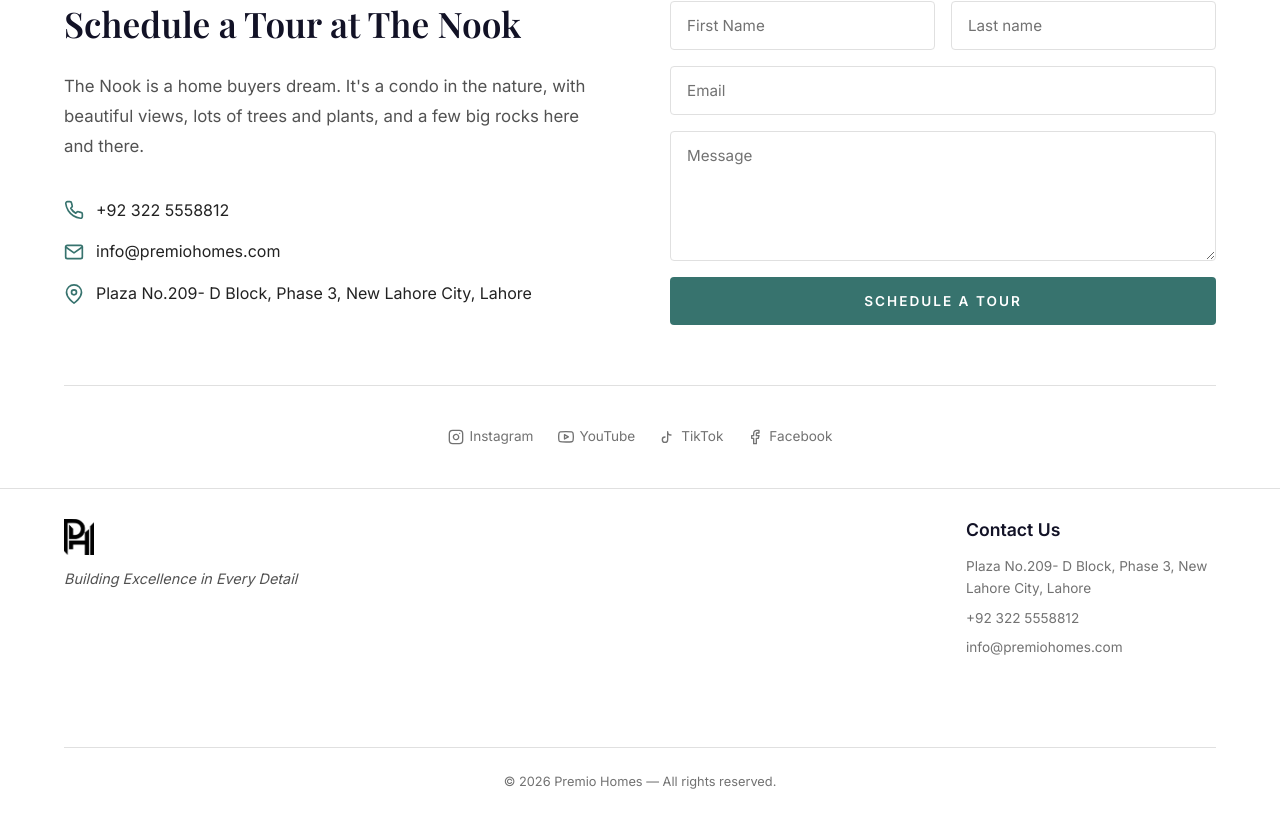
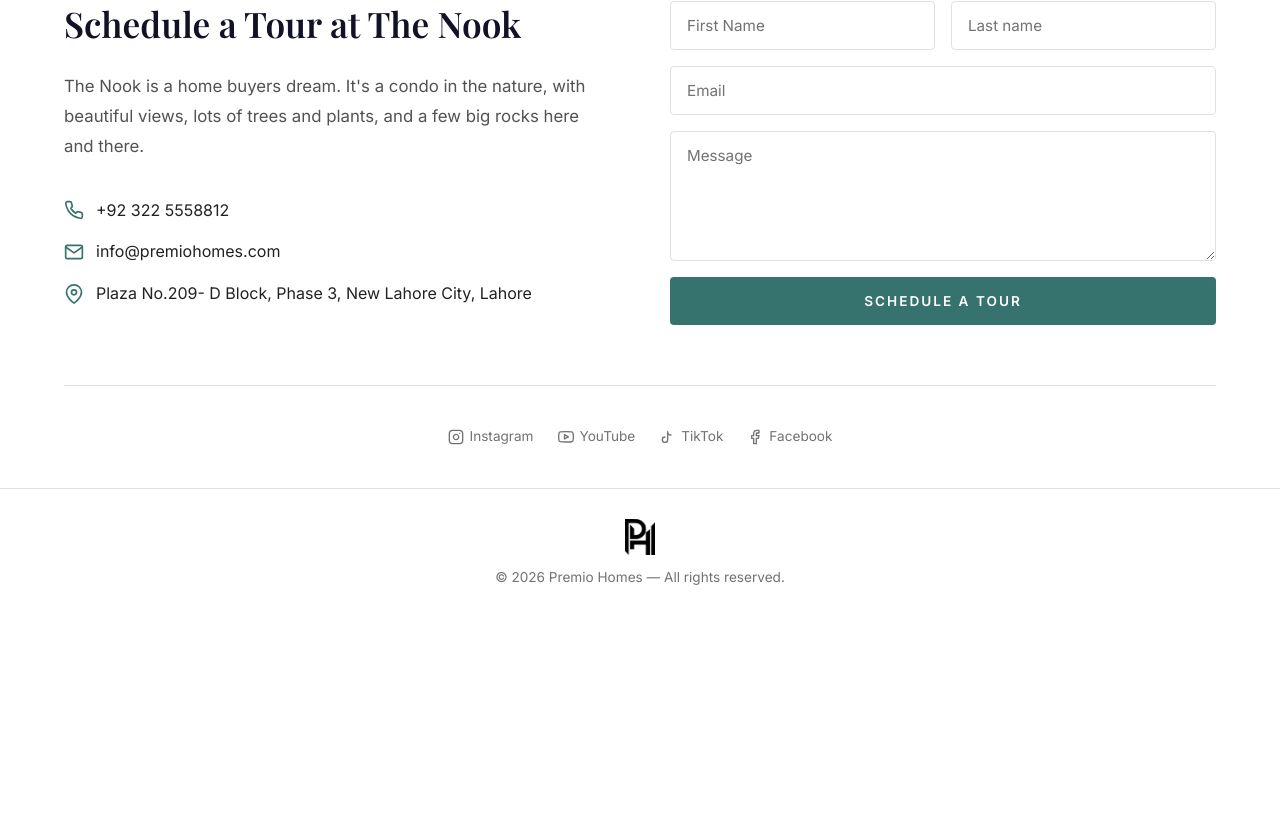
Before and after one commit to musman2403/premiohomes, a React (Vite) app: page / in a window 1280 px wide. Shown: the part 8732-9555 px from the top of the page. After the commit the page ends 9351 px from the top, so only its background shows below. Built offline with nearby package versions, Linux system fonts and the light colour scheme.

Commit message:
style: revert footer to simple layout, keeping contact info in contact section

```diff
--- a/src/components/Footer.css
+++ b/src/components/Footer.css
@@ -7,54 +7,19 @@
 
 .footer-content {
     display: flex;
-    justify-content: space-between;
-    align-items: flex-start;
-    flex-wrap: wrap;
-    gap: 40px;
-    text-align: left;
-}
-
-.footer-brand {
-    max-width: 300px;
+    flex-direction: column;
+    align-items: center;
+    gap: 12px;
 }
 
 .footer-logo {
     height: 36px;
     width: auto;
-    margin-bottom: 12px;
-}
-
-.footer-tagline {
-    font-size: 0.9rem;
-    color: var(--color-text-light);
-    font-style: italic;
-}
-
-.footer-contact h3 {
-    font-size: 1.1rem;
-    margin-bottom: 16px;
-    color: var(--color-dark);
-}
-
-.footer-contact p {
-    font-size: 0.85rem;
-    color: var(--color-text-muted);
-    margin-bottom: 8px;
-    max-width: 250px;
-}
-
-.footer-contact a:hover {
-    color: var(--color-primary);
 }
 
 .footer-text {
-    width: 100%;
-    margin-top: 40px;
-    padding-top: 24px;
-    border-top: 1px solid var(--color-border);
-    font-size: 0.8rem;
+    font-size: 0.85rem;
     color: var(--color-text-muted);
-    text-align: center;
 }
 
 .back-to-top {
--- a/src/components/Footer.jsx
+++ b/src/components/Footer.jsx
@@ -17,16 +17,7 @@ export default function Footer() {
         <>
             <footer className="footer">
                 <div className="container footer-content">
-                    <div className="footer-brand">
-                        <img src={logoImg} alt="Premio Homes" className="footer-logo" width="100" height="33" />
-                        <p className="footer-tagline">Building Excellence in Every Detail</p>
-                    </div>
-                    <div className="footer-contact">
-                        <h3>Contact Us</h3>
-                        <p>Plaza No.209- D Block, Phase 3, New Lahore City, Lahore</p>
-                        <p><a href="tel:923225558812">+92 322 5558812</a></p>
-                        <p><a href="mailto:info@premiohomes.com">info@premiohomes.com</a></p>
-                    </div>
+                    <img src={logoImg} alt="Premio Homes" className="footer-logo" width="100" height="33" />
                     <p className="footer-text">&copy; {new Date().getFullYear()} Premio Homes — All rights reserved.</p>
                 </div>
             </footer>
```
